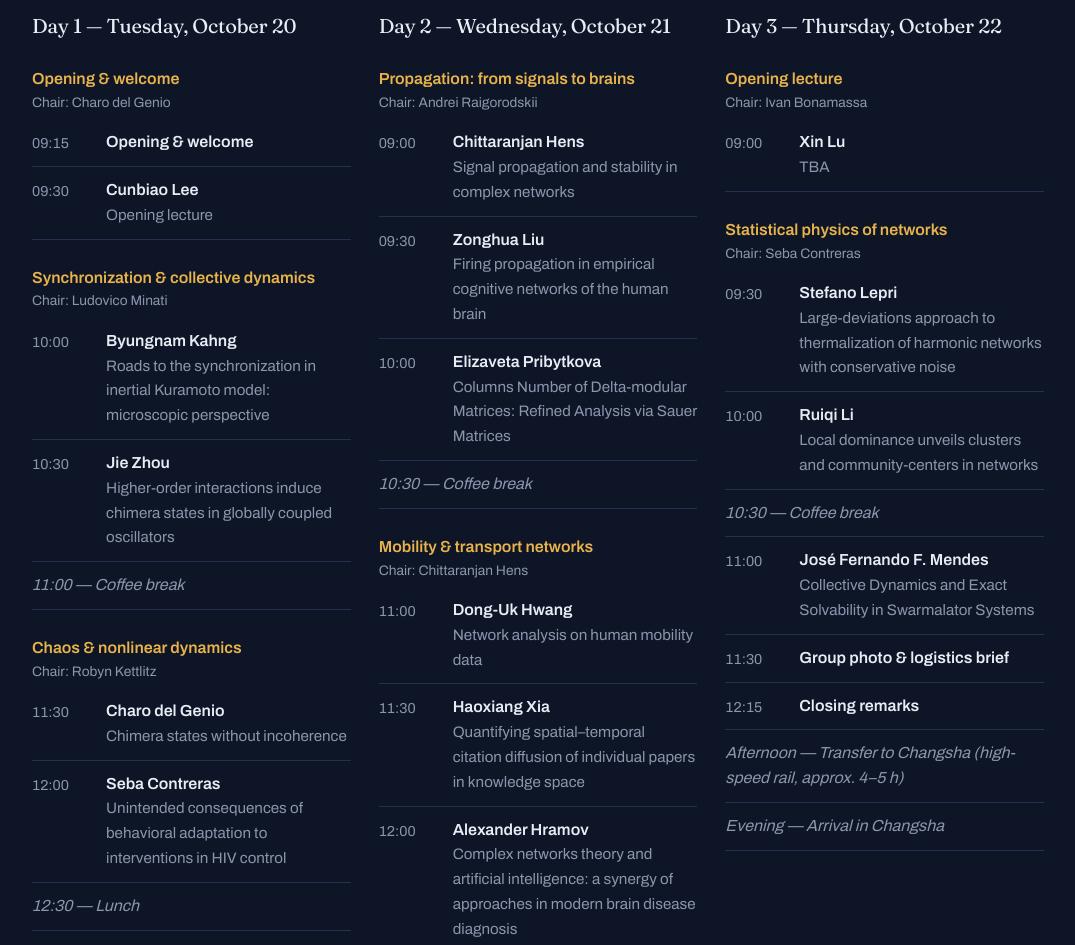
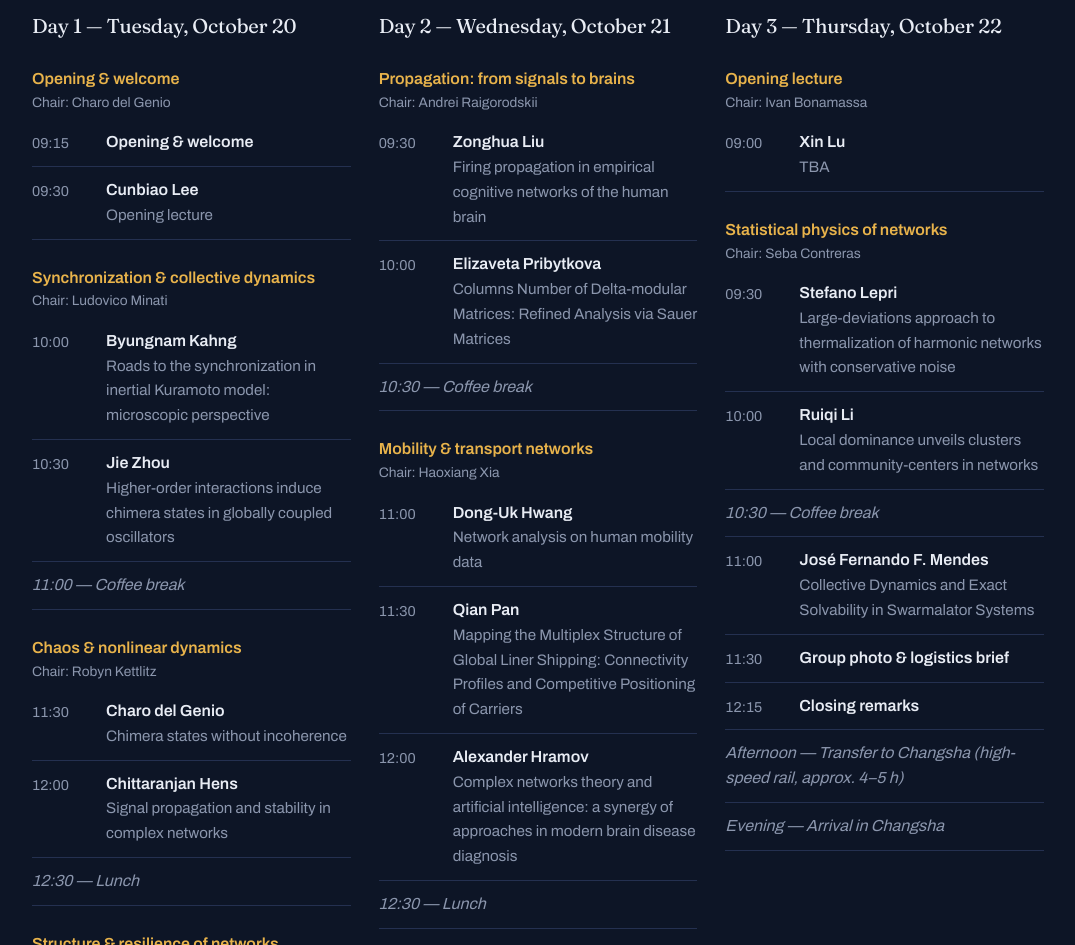
Before and after one commit to boccaletti60asia/boccaletti60asia.github.io, a plain HTML site: page index.html in a window 1280 px wide. Shown: the part 1580-2525 px from the top of the page, without its empty margins (102-1177 px from the left). Drawn offline with Linux system fonts and the light colour scheme.

Commit message:
Qian Pan replaces Xia (Oct 21 11:30), Xia chairs; Hens to Oct 20 12:00 in place of Contreras; Wednesday starts 09:30
Co-Authored-By: Claude Fable 5.1 <noreply@anthropic.com>

```diff
--- a/index.html
+++ b/index.html
@@ -72,7 +72,7 @@
         <div class="break">11:00 — Coffee break</div>
         <p class="session">Chaos &amp; nonlinear dynamics <span class="chair">Chair: Robyn Kettlitz</span></p>
         <div class="talk"><span class="t">11:30</span><span><span class="who">Charo del Genio</span><br><span class="title">Chimera states without incoherence</span></span></div>
-        <div class="talk"><span class="t">12:00</span><span><span class="who">Seba Contreras</span><br><span class="title">Unintended consequences of behavioral adaptation to interventions in HIV control</span></span></div>
+        <div class="talk"><span class="t">12:00</span><span><span class="who">Chittaranjan Hens</span><br><span class="title">Signal propagation and stability in complex networks</span></span></div>
         <div class="break">12:30 — Lunch</div>
         <p class="session">Structure &amp; resilience of networks <span class="chair">Chair: Ivan Bonamassa</span></p>
         <div class="talk"><span class="t">15:00</span><span><span class="who">Prosenjit Kundu</span><br><span class="title">Dimension Reduction and Resilience Beyond Pairwise Networks</span></span></div>
@@ -87,13 +87,12 @@
       <div class="day">
         <h3>Day 2 — Wednesday, October 21</h3>
         <p class="session">Propagation: from signals to brains <span class="chair">Chair: Andrei Raigorodskii</span></p>
-        <div class="talk"><span class="t">09:00</span><span><span class="who">Chittaranjan Hens</span><br><span class="title">Signal propagation and stability in complex networks</span></span></div>
         <div class="talk"><span class="t">09:30</span><span><span class="who">Zonghua Liu</span><br><span class="title">Firing propagation in empirical cognitive networks of the human brain</span></span></div>
         <div class="talk"><span class="t">10:00</span><span><span class="who">Elizaveta Pribytkova</span><br><span class="title">Columns Number of Delta-modular Matrices: Refined Analysis via Sauer Matrices</span></span></div>
         <div class="break">10:30 — Coffee break</div>
-        <p class="session">Mobility &amp; transport networks <span class="chair">Chair: Chittaranjan Hens</span></p>
+        <p class="session">Mobility &amp; transport networks <span class="chair">Chair: Haoxiang Xia</span></p>
         <div class="talk"><span class="t">11:00</span><span><span class="who">Dong-Uk Hwang</span><br><span class="title">Network analysis on human mobility data</span></span></div>
-        <div class="talk"><span class="t">11:30</span><span><span class="who">Haoxiang Xia</span><br><span class="title">Quantifying spatial–temporal citation diffusion of individual papers in knowledge space</span></span></div>
+        <div class="talk"><span class="t">11:30</span><span><span class="who">Qian Pan</span><br><span class="title">Mapping the Multiplex Structure of Global Liner Shipping: Connectivity Profiles and Competitive Positioning of Carriers</span></span></div>
         <div class="talk"><span class="t">12:00</span><span><span class="who">Alexander Hramov</span><br><span class="title">Complex networks theory and artificial intelligence: a synergy of approaches in modern brain disease diagnosis</span></span></div>
         <div class="break">12:30 — Lunch</div>
         <div class="break">Afternoon — Sightseeing in Hangzhou</div>
@@ -194,6 +193,7 @@
       <div class="card"><div class="ph"><img src="assets/img/speakers/peng-chen.jpg" alt="Peng Chen"></div><div><div class="nm">Peng Chen</div><div class="af">National University of Defense Technology, Changsha</div></div></div>
       <div class="card"><div class="ph"><img src="assets/img/speakers/yuan-liang.jpg" alt="Yuan Liang"></div><div><div class="nm">Yuan Liang</div><div class="af">TBC</div></div></div>
       <div class="card"><div class="ph"><img src="assets/img/speakers/shuo-liu.jpg" alt="Shuo Liu"></div><div><div class="nm">Shuo Liu</div><div class="af">National University of Defense Technology, Changsha</div></div></div>
+      <div class="card"><div class="ph"><img src="assets/img/speakers/qian-pan.jpg" alt="Qian Pan"></div><div><div class="nm">Qian Pan</div><div class="af">Jiaxing University</div></div></div>
     </div>
   </section>
 
```
Also changed, not shown: assets/img/speakers/qian-pan.jpg (added).
